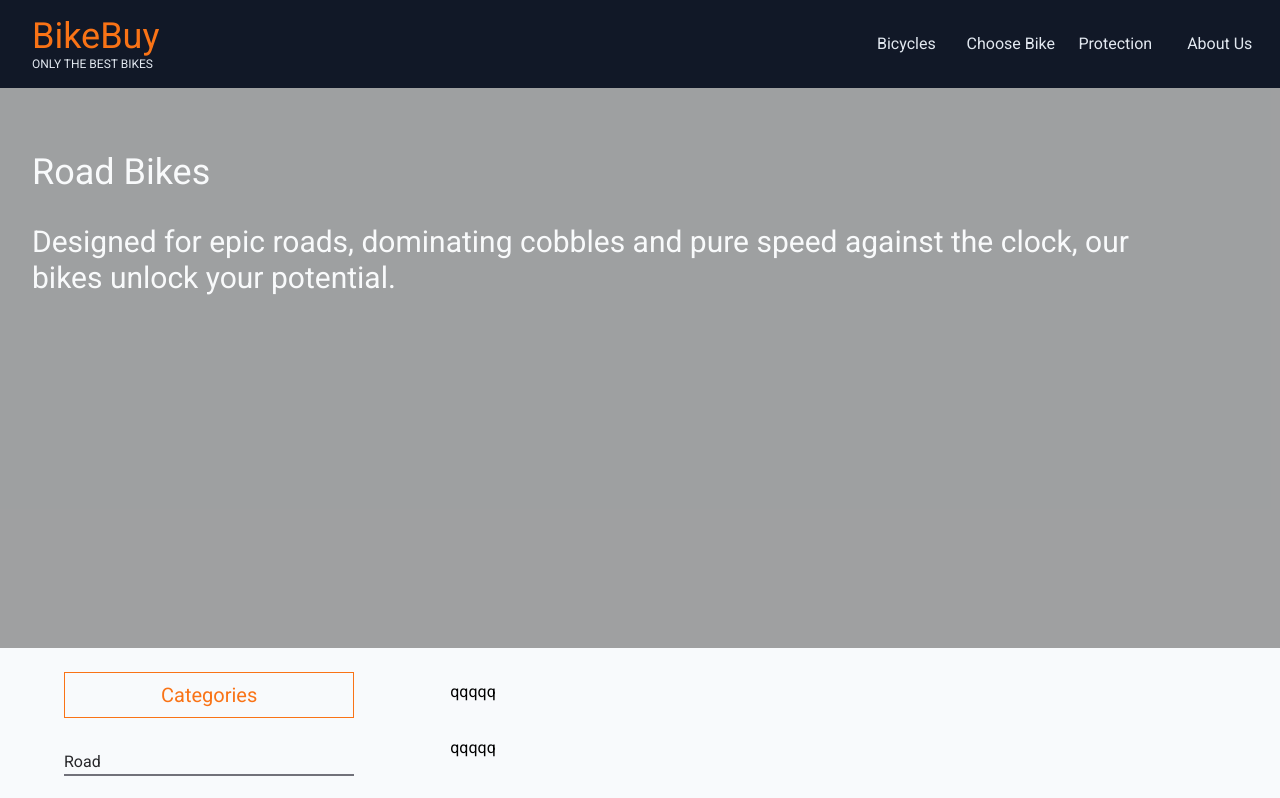
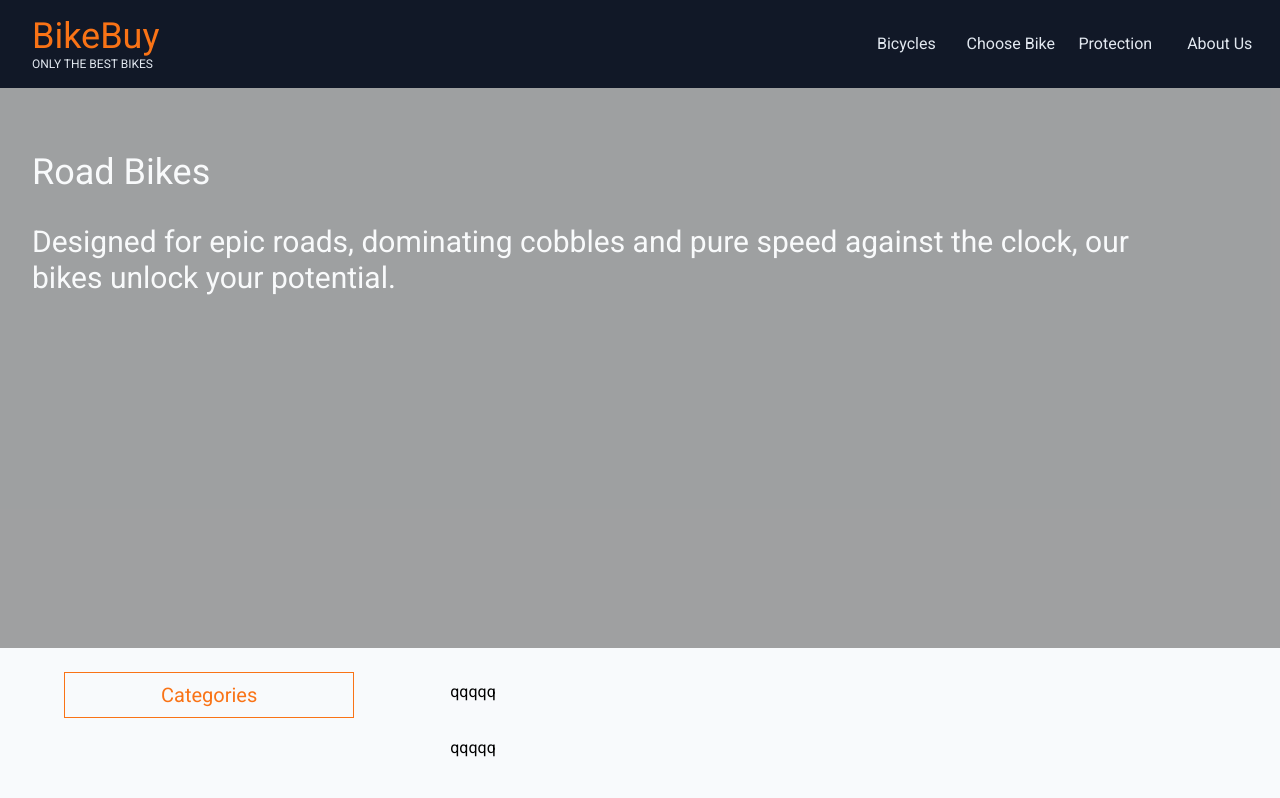
Before and after one commit to Byron-Segura/bike-shop, a React (Vite) app: page /all-bikes in a window 1280 px wide. Shown: the top 798 px of the page. Built offline with nearby package versions, Linux system fonts and the light colour scheme.

Commit message:
Change Categories.jsx style

```diff
--- a/src/pages/bikes/Categories.jsx
+++ b/src/pages/bikes/Categories.jsx
@@ -1,12 +1,19 @@
+import { useState } from 'react'
 import { NavLink } from '../../components/NavLink'
 
 export function Categories () {
-  const categorieNavLinkStyle = 'text-zinc-800 border-b-2 border-zinc-500 hover:border-b-2 hover:border-orange-500 w-full pt-4'
+  const [categorieIsActive, setCategorieIsActive] = useState(false)
+
+  const categorieClick = () => {
+    setCategorieIsActive(!categorieIsActive)
+  }
+
+  const categorieNavLinkStyle = categorieIsActive ? 'text-zinc-800 border-b-2 border-zinc-500 hover:border-b-2 hover:border-orange-500 w-full pt-4' : 'hidden'
 
   return (
     <article className='w-fit p-4 md:px-16'>
       <ul className='flex flex-row md:flex-col gap-4 mt-2 sticky top-8'>
-        <button className='text-orange-500 text-xl text-center border-[1px] border-orange-500 py-2 px-24 hover:bg-orange-500 hover:text-white'>Categories</button>
+        <button onClick={() => categorieClick()} className='text-orange-500 text-xl text-center border-[1px] border-orange-500 py-2 px-24 hover:bg-orange-500 hover:text-white'>Categories</button>
         <NavLink styles={categorieNavLinkStyle}>Road</NavLink>
         <NavLink styles={categorieNavLinkStyle}>Urban</NavLink>
         <NavLink styles={categorieNavLinkStyle}>Gravel</NavLink>
```
